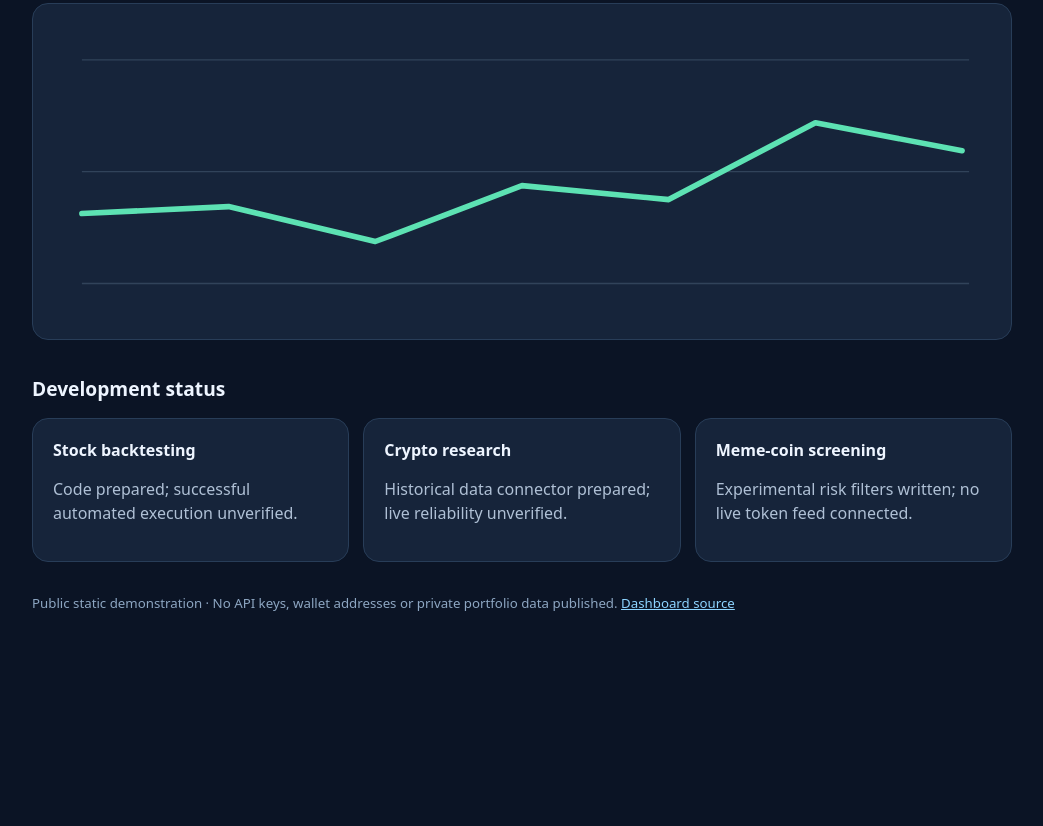
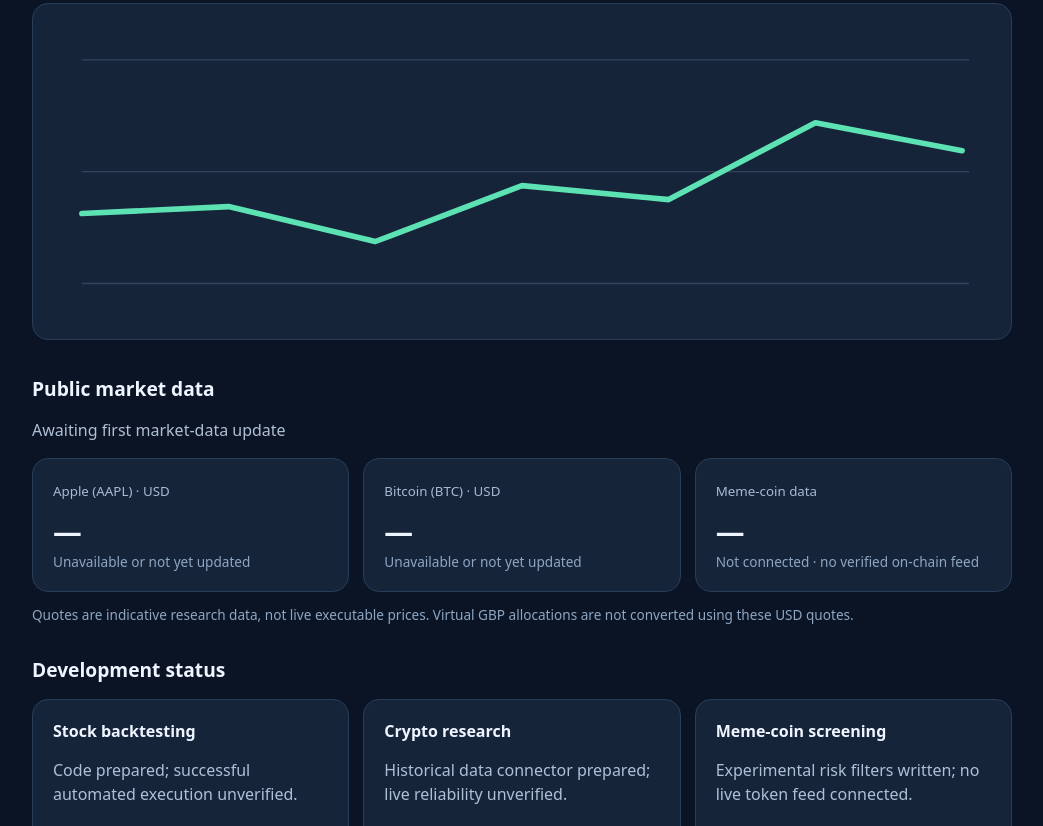
Before and after one commit to saqihussain73-sys/grok-trading-dashboard, a plain HTML site: page index.html in a window 1280 px wide. Shown: the part 518-1344 px from the top of the page, without its empty margins (118-1161 px from the left). Before the commit the page ends 1154 px from the top, so only its background shows below. Drawn offline with Linux system fonts and the light colour scheme.

Commit message:
Display validated indicative market data with safe fallback

```diff
--- a/index.html
+++ b/index.html
@@ -26,9 +26,34 @@ a{color:#8dd4ff}footer{margin-top:32px;font-size:.83rem;color:#8da6c2}
 <svg viewBox="0 0 700 240" role="img" aria-label="Fictional illustrative equity curve">
 <path d="M35 200H670M35 120H670M35 40H670" stroke="#31435a" fill="none"/>
 <polyline points="35,150 140,145 245,170 350,130 455,140 560,85 665,105" fill="none" stroke="#5de2b3" stroke-width="4" stroke-linecap="round" stroke-linejoin="round"/>
-</svg><h2>Development status</h2>
+</svg><h2>Public market data</h2><p id="feed-updated">Feed status: awaiting first scheduled update</p>
+<section class="grid" aria-label="Public market quotes">
+<div class="card"><small>Apple (AAPL) · USD</small><div class="value" id="stock-price">—</div><div class="meta" id="stock-info">Not yet connected</div></div>
+<div class="card"><small>Bitcoin (BTC) · USD</small><div class="value" id="crypto-price">—</div><div class="meta" id="crypto-info">Not yet connected</div></div>
+<div class="card"><small>Meme-coin data</small><div class="value">—</div><div class="meta">Not connected · no verified on-chain feed</div></div>
+</section><p class="meta">Quotes are indicative research data, not live executable prices. Virtual GBP allocations are not converted using these USD quotes.</p>
+<h2>Development status</h2>
 <section class="grid"><div class="card"><strong>Stock backtesting</strong><p>Code prepared; successful automated execution unverified.</p></div>
 <div class="card"><strong>Crypto research</strong><p>Historical data connector prepared; live reliability unverified.</p></div>
 <div class="card"><strong>Meme-coin screening</strong><p>Experimental risk filters written; no live token feed connected.</p></div>
 </section><footer>Public static demonstration · No API keys, wallet addresses or private portfolio data published. <a href="https://github.com/saqihussain73-sys/grok-trading-dashboard">Dashboard source</a></footer>
-</main></body></html>
+<script>
+(async function(){
+  try {
+    const response = await fetch('./data/status.json', {cache:'no-store'});
+    if (!response.ok) throw new Error('Feed unavailable');
+    const data = await response.json();
+    const stamp = document.getElementById('feed-updated');
+    stamp.textContent = data.updated_at ? 'Last feed check: '+new Date(data.updated_at).toLocaleString() : 'Awaiting first market-data update';
+    for(const [market,prefix] of [['stocks','stock'],['crypto','crypto']]){
+      const quote=data.markets?.[market] || {};
+      const price=document.getElementById(prefix+'-price');
+      const info=document.getElementById(prefix+'-info');
+      if(quote.status==='available' && Number.isFinite(quote.price) && quote.price>0 && quote.currency==='USD'){
+        price.textContent = new Intl.NumberFormat('en-GB',{style:'currency',currency:'USD'}).format(quote.price);
+        info.textContent = quote.source+' · '+quote.as_of+' · Indicative';
+      } else { price.textContent='—'; info.textContent='Unavailable or not yet updated'; }
+    }
+  } catch (_) { document.getElementById('feed-updated').textContent='Market data temporarily unavailable'; }
+})();
+</script></main></body></html>
```
